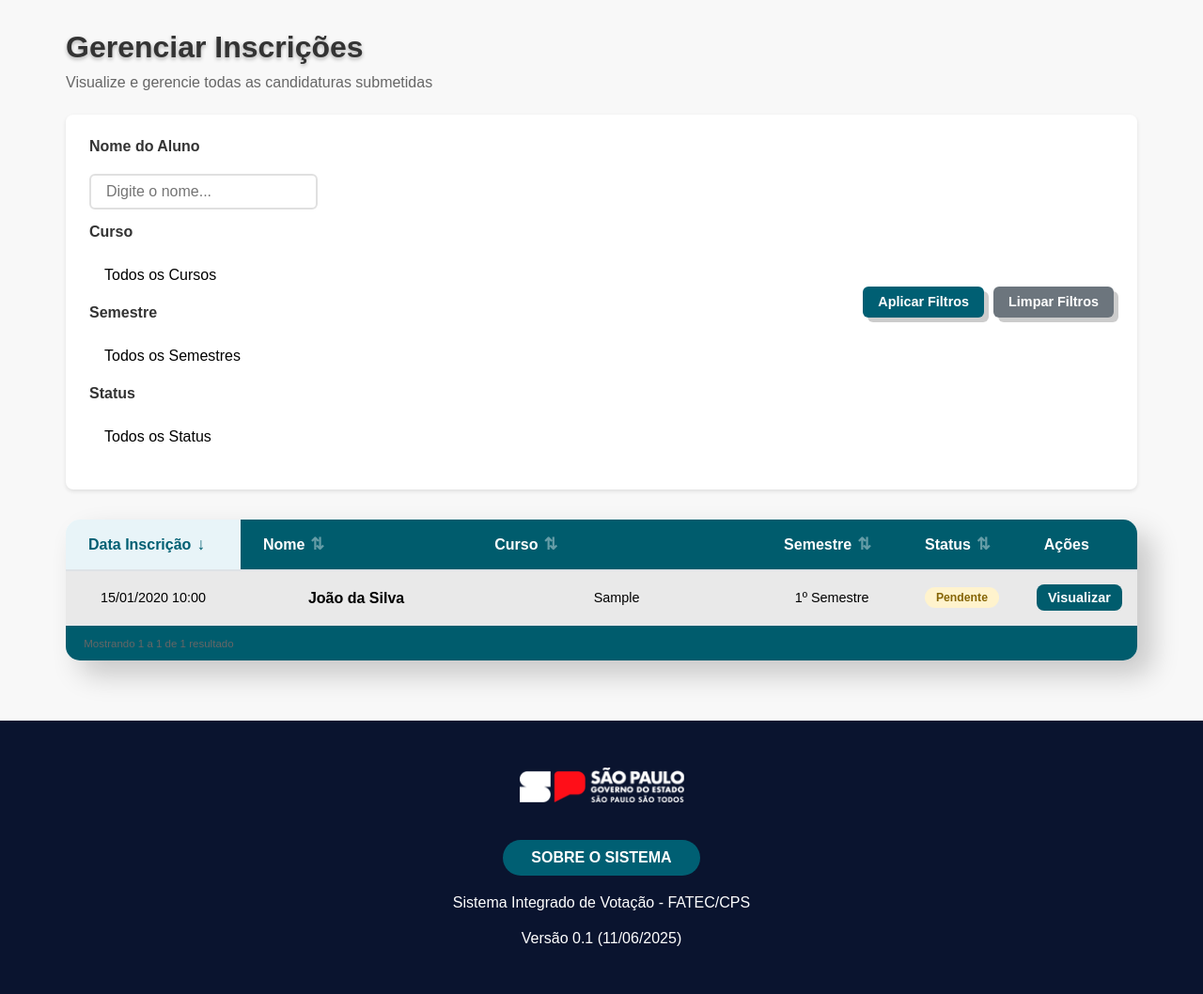
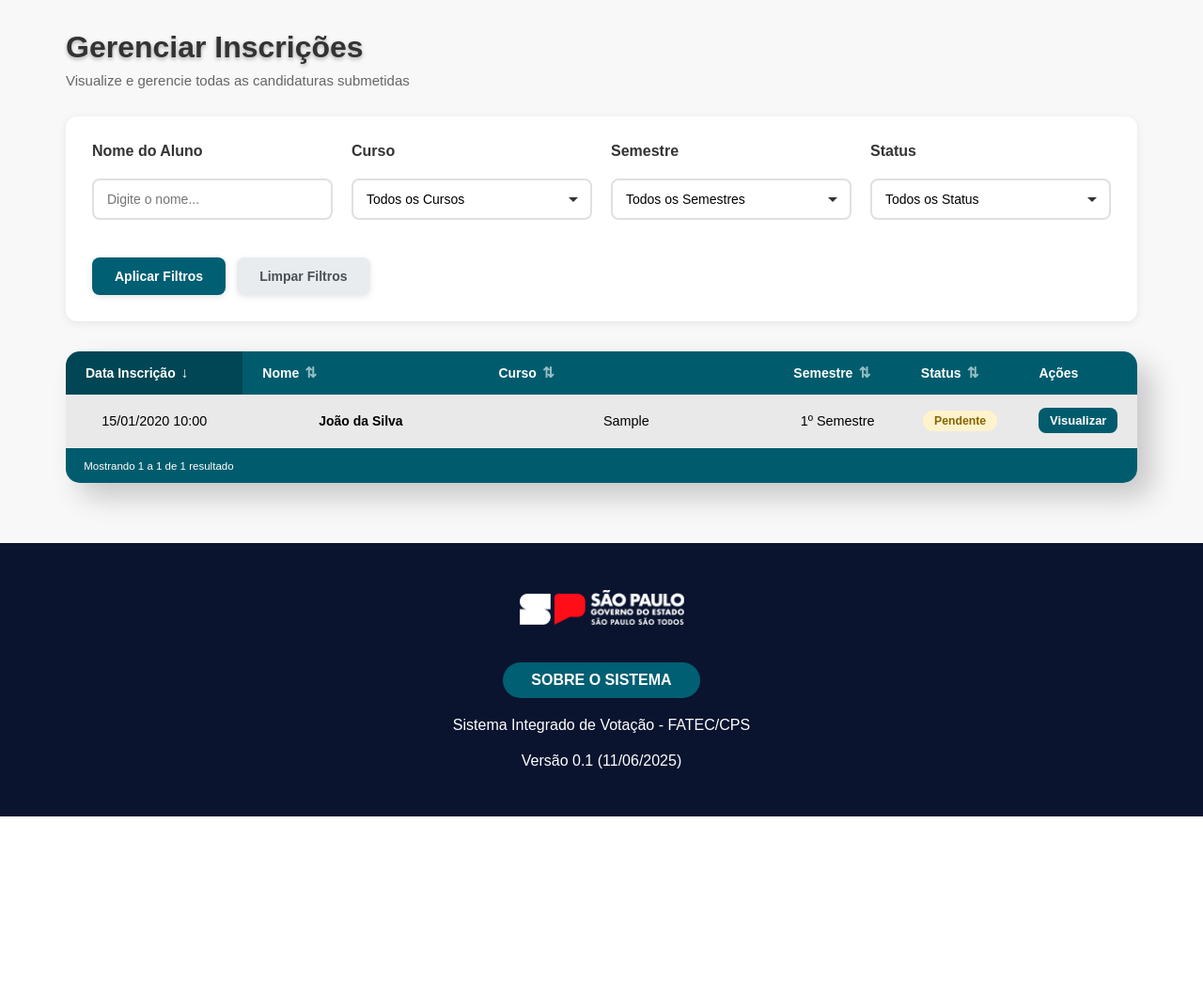
Before and after one commit to LKScripts/sistema-integrado-votacao, a PHP site: page /sistema-integrado-votacao/pages/admin/inscricoes.php in a window 1280 px wide. Shown: the part 87-1145 px from the top of the page at 94% size. After the commit the page ends 956 px from the top, so only its background shows below. Run offline with PHP 8.4, Linux system fonts and the light colour scheme; the visitor is signed in with stand-in values (Sample User, id 1); data comes from the database, SQL or seed files in the repository; tables that the repository leaves empty hold one stand-in row (values such as "Sample post"); grey boxes marked "Sample" are stand-in pictures.

Commit message:
style(admin): padroniza layout de inscrições com novos estilos

```diff
--- a/public/pages/admin/inscricoes.php
+++ b/public/pages/admin/inscricoes.php
@@ -208,305 +208,19 @@
     <link rel="stylesheet" href="../../assets/styles/fonts.css">
     <link rel="stylesheet" href="../../assets/styles/footer-site.css">
     <link rel="stylesheet" href="../../assets/styles/header-site.css">
-    <style>
-        /* Filtros aprimorados */
-        .form-filters {
-            background: white;
-            padding: 25px;
-            border-radius: 8px;
-            box-shadow: 0 2px 4px rgba(0,0,0,0.1);
-            margin-bottom: 25px;
-        }
-
-        .filters-grid {
-            display: grid;
-            grid-template-columns: repeat(auto-fit, minmax(200px, 1fr));
-            gap: 15px;
-            margin-bottom: 15px;
-        }
-
-        .filter-group {
-            display: flex;
-            flex-direction: column;
-            gap: 8px;
-        }
-
-        .filter-group label {
-            font-weight: 600;
-            color: #333;
-            font-size: 0.9em;
-        }
-
-        .filter-group input,
-        .filter-group select {
-            padding: 10px;
-            border: 2px solid #ddd;
-            border-radius: 6px;
-            font-size: 0.95em;
-            transition: border-color 0.2s;
-        }
-
-        .filter-group input:focus,
-        .filter-group select:focus {
-            outline: none;
-            border-color: var(--primary);
-        }
-
-        .filter-actions {
-            display: flex;
-            gap: 10px;
-            flex-wrap: wrap;
-            align-items: center;
-        }
-
-        .button {
-            padding: 6px 16px;
-            border: none;
-            border-radius: 6px;
-            font-weight: 600;
-            cursor: pointer;
-            text-decoration: none;
-            display: inline-flex;
-            align-items: center;
-            justify-content: center;
-            text-align: center;
-            transition: all 0.2s;
-            font-size: 0.9em;
-            width: auto;
-            white-space: nowrap;
-            line-height: 1.4;
-        }
-
-        .button.primary {
-            background: var(--primary);
-            color: white;
-        }
-
-        .button.primary:hover {
-            background: #004654;
-        }
-
-        .button.secondary {
-            background: #6c757d;
-            color: white;
-        }
-
-        .button.secondary:hover {
-            background: #5a6268;
-        }
-
-        /* Tabela com ordenação */
-        .list-applicants table {
-            width: 100%;
-            background: white;
-            border-radius: 8px;
-            overflow: hidden;
-            box-shadow: 0 2px 4px rgba(0,0,0,0.1);
-        }
-
-        .list-applicants thead th {
-            background: #f8f9fa;
-            padding: 15px 12px;
-            text-align: left;
-            font-weight: 600;
-            color: #333;
-            border-bottom: 2px solid #dee2e6;
-            white-space: nowrap;
-        }
-
-        .list-applicants thead th.sortable {
-            cursor: pointer;
-            user-select: none;
-            transition: background 0.2s;
-        }
-
-        .list-applicants thead th.sortable:hover {
-            background: #e9ecef;
-            color: #333;
-        }
-
-        .list-applicants thead th.sortable.active {
-            background: #e8f4f8;
-            color: var(--primary);
-        }
-
-        .sort-icon {
-            font-size: 1.1em;
-            margin-left: 6px;
-            opacity: 0.4;
-            transition: opacity 0.2s;
-        }
-
-        .sort-icon.active {
-            opacity: 1;
-            color: var(--primary);
-        }
-
-        .list-applicants tbody td {
-            padding: 12px;
-            border-bottom: 1px solid #e9ecef;
-        }
-
-        .list-applicants tbody tr:hover {
-            background: #f8f9fa;
-        }
-
-        /* Status badges */
-        .status-badge {
-            display: inline-block;
-            padding: 4px 12px;
-            border-radius: 12px;
-            font-size: 0.85em;
-            font-weight: 600;
-        }
-
-        .status-pendente {
-            background: #fff3cd;
-            color: #856404;
-        }
-
-        .status-deferido {
-            background: #d4edda;
-            color: #155724;
-        }
-
-        .status-indeferido {
-            background: #f8d7da;
-            color: #721c24;
-        }
-
-        /* Ações da tabela */
-        .action-link {
-            color: var(--primary);
-            text-decoration: none;
-            font-weight: 600;
-            padding: 6px 12px;
-            border-radius: 4px;
-            transition: all 0.2s;
-        }
-
-        .action-link:hover {
-            background: #e8f4f8;
-            color: #004654;
-        }
-
-        /* Info box */
-        .info-box {
-            background: #e8f4f8;
-            border: 1px solid var(--primary);
-            border-radius: 8px;
-            padding: 15px 20px;
-            margin-bottom: 20px;
-            display: flex;
-            align-items: center;
-            gap: 12px;
-        }
-
-        .info-box-icon {
-            font-size: 1.5em;
-            color: var(--primary);
-        }
-
-        .info-box-text {
-            flex: 1;
-            color: #004654;
-            font-size: 0.95em;
-        }
-
-        .info-box-text strong {
-            font-weight: 600;
-        }
-
-        /* Modal styles override */
-        .modal .content {
-            max-width: 600px;
-        }
-
-        .form-group {
-            margin-bottom: 15px;
-        }
-
-        .form-group label {
-            display: block;
-            margin-bottom: 6px;
-            font-weight: 600;
-            color: #333;
-        }
-
-        .form-group input[type="text"],
-        .form-group textarea {
-            width: 100%;
-            padding: 10px;
-            border: 2px solid #ddd;
-            border-radius: 6px;
-            font-size: 0.95em;
-        }
-
-        .form-group textarea {
-            min-height: 100px;
-            resize: vertical;
-        }
-
-        /* Paginação melhorada */
-        .pagination {
-            display: flex;
-            justify-content: space-between;
-            align-items: center;
-            padding: 15px 0;
-            flex-wrap: wrap;
-            gap: 15px;
-        }
-
-        .pagination .results {
-            color: #666;
-            font-size: 0.9em;
-        }
-
-        .pagination ul {
-            display: flex;
-            gap: 5px;
-            list-style: none;
-            margin: 0;
-            padding: 0;
-        }
-
-        .pagination ul li a,
-        .pagination ul li span {
-            display: flex;
-            align-items: center;
-            justify-content: center;
-            min-width: 36px;
-            height: 36px;
-            padding: 0 10px;
-            border: 1px solid #dee2e6;
-            border-radius: 4px;
-            text-decoration: none;
-            color: #333;
-            transition: all 0.2s;
-        }
-
-        .pagination ul li a:hover {
-            background: #e9ecef;
-        }
-
-        .pagination ul li a[style*="background: #005f73"] {
-            background: var(--primary) !important;
-            color: white !important;
-            border-color: var(--primary) !important;
-        }
-    </style>
+    <link rel="stylesheet" href="../../assets/styles/modal.css">
+    <link rel="stylesheet" href="../../assets/styles/inscricoes.css">
 </head>
-
 <body>
     <?php require_once 'components/header.php'; ?>
 
     <?php if (!empty($mensagem)): ?>
         <div class="modal feedback" style="display:block;">
             <div class="content">
+                <h3 class="title">Sucesso!</h3>
                 <a href="inscricoes.php" class="close">&times;</a>
-                <h3 class="title">Sucesso!</h3>
                 <div class="text">
-                    <p><?= htmlspecialchars($mensagem) ?></p>
+                    <p style="margin: 0; font-size: 15px; color: #333;"><?= htmlspecialchars($mensagem) ?></p>
                 </div>
                 <div class="modal-buttons">
                     <a href="inscricoes.php" class="button primary">OK</a>
@@ -625,8 +339,10 @@
 
     <main class="manage-applicants">
         <div class="container">
-            <h1 style="font-size: 2em; color: #333; margin-bottom: 10px;">Gerenciar Inscrições</h1>
-            <p style="color: #666; margin-bottom: 25px;">Visualize e gerencie todas as candidaturas submetidas</p>
+            <div style="margin-bottom: 30px;">
+                <h1 style="font-size: 2rem; color: #333; margin: 0 0 8px 0; font-weight: 700;">Gerenciar Inscrições</h1>
+                <p style="color: #666; margin: 0; font-size: 15px;">Visualize e gerencie todas as candidaturas submetidas</p>
+            </div>
 
             <form class="form-filters" method="GET" action="">
                 <div class="filters-grid">
```
Also changed, not shown: other parts of public/pages/admin/inscricoes.php (+34 -26 lines). Lines whose indentation alone changed are shown as unchanged.
